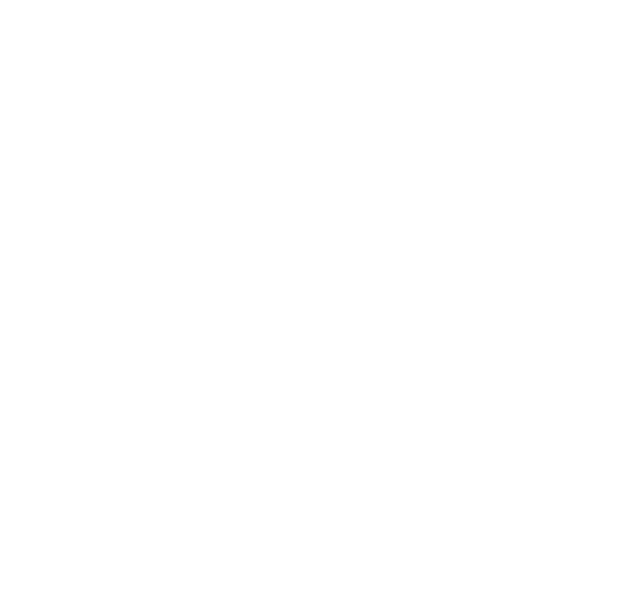
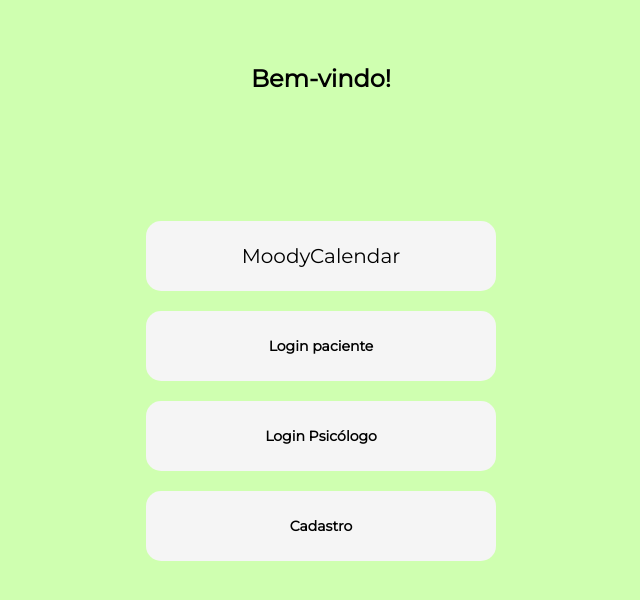
Before and after one commit to jgdlago/ATITUS_deafio_tecnologia_20223_2, a React (Create React App) app in the folder psico_app/: page / in a window 1280 px wide. Shown: the top 600 px of the page, without its empty margins (319-959 px from the left). Built offline with nearby package versions, Linux system fonts and the light colour scheme.

Commit message:
welcome screen

```diff
--- a/psico_app/src/App.css
+++ b/psico_app/src/App.css
@@ -0,0 +1,11 @@
+@import url('https://fonts.googleapis.com/css2?family=Montserrat&display=swap');
+
+* {
+    font-family: 'Montserrat', sans-serif;
+}
+
+body {
+    background-color: #cfffb0;
+    margin: 0 auto;
+    padding: 0;
+}
--- a/psico_app/src/App.js
+++ b/psico_app/src/App.js
@@ -1,10 +1,10 @@
 import './App.css';
-import Login from './pages/Login';
+import WelcomePage from './pages/welcomePage';
 
 function App() {
   return (
     <div className="App">
-      <Login />
+      <WelcomePage />
     </div>
   );
 }
--- /dev/null
+++ b/psico_app/src/components/button/auth_button.css
@@ -0,0 +1,16 @@
+.auth-button-container {
+    width: auto;
+}
+
+.auth-button {
+    display: block;
+    height: 70px;
+    width: 70%;
+    max-width: 350px;
+    margin: 20px auto;
+    background-color: whitesmoke;
+    border-radius: 15px;
+    border: none;
+    margin-top: 20px;
+    font-size: 12px;
+}
--- /dev/null
+++ b/psico_app/src/components/button/auth_button.js
@@ -0,0 +1,14 @@
+import React from 'react';
+import './auth_button.css';
+
+function AuthButton({ title }) {
+  return (
+    <div className="auth-button-container">
+      <button className='auth-button'>
+        <h3>{title}</h3>
+      </button>
+    </div>
+  );
+}
+
+export default AuthButton;
--- a/psico_app/src/pages/Login.js
+++ b/psico_app/src/pages/Login.js
@@ -4,7 +4,6 @@
     return (
       <div className="container-login">
 
-
       </div>
     );
   }
--- /dev/null
+++ b/psico_app/src/pages/welcomePage.css
@@ -0,0 +1,21 @@
+.welcomePage-container {
+    width: 100%;
+    height: 100vh;
+    margin-top: 5%;
+    text-align: center;
+}
+
+.moody-calender {
+    display: flex;
+    align-items: center;
+    justify-content: center;
+    width: 70%;
+    height: 70px;
+    max-width: 350px;
+    margin: 20px auto;
+    background-color: whitesmoke;
+    border-radius: 15px;
+    margin-top: 10%;
+    margin-bottom: 20px;
+    font-size: 20px;
+}
--- /dev/null
+++ b/psico_app/src/pages/welcomePage.js
@@ -0,0 +1,24 @@
+import './welcomePage.css';
+import AuthButton from '../components/button/auth_button';
+
+function WelcomePage() {
+  return (
+    <div className="welcomePage-container">
+
+      <h2>Bem-vindo!</h2>
+
+      <span className="moody-calender">
+        MoodyCalendar
+      </span>
+
+      <AuthButton title="Login paciente" />
+
+      <AuthButton title="Login Psicólogo" />
+
+      <AuthButton title="Cadastro" />
+
+    </div>
+  );
+}
+
+export default WelcomePage;
```
